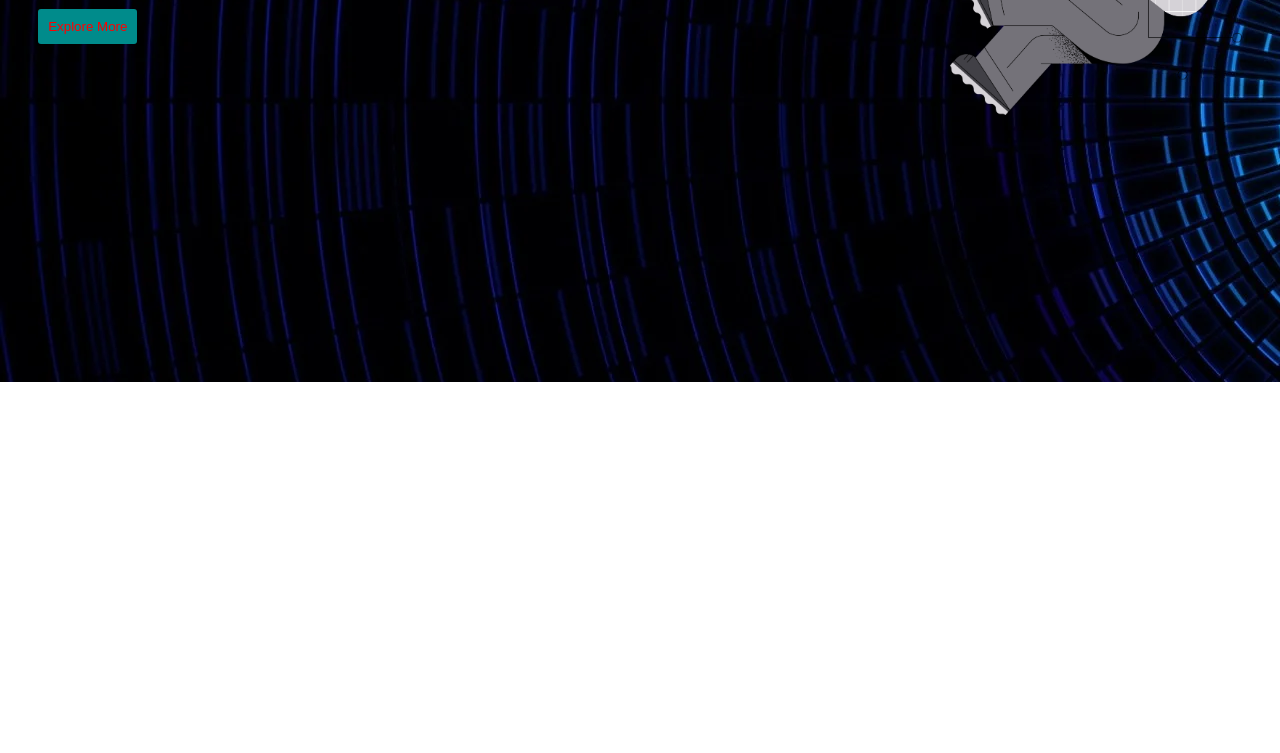
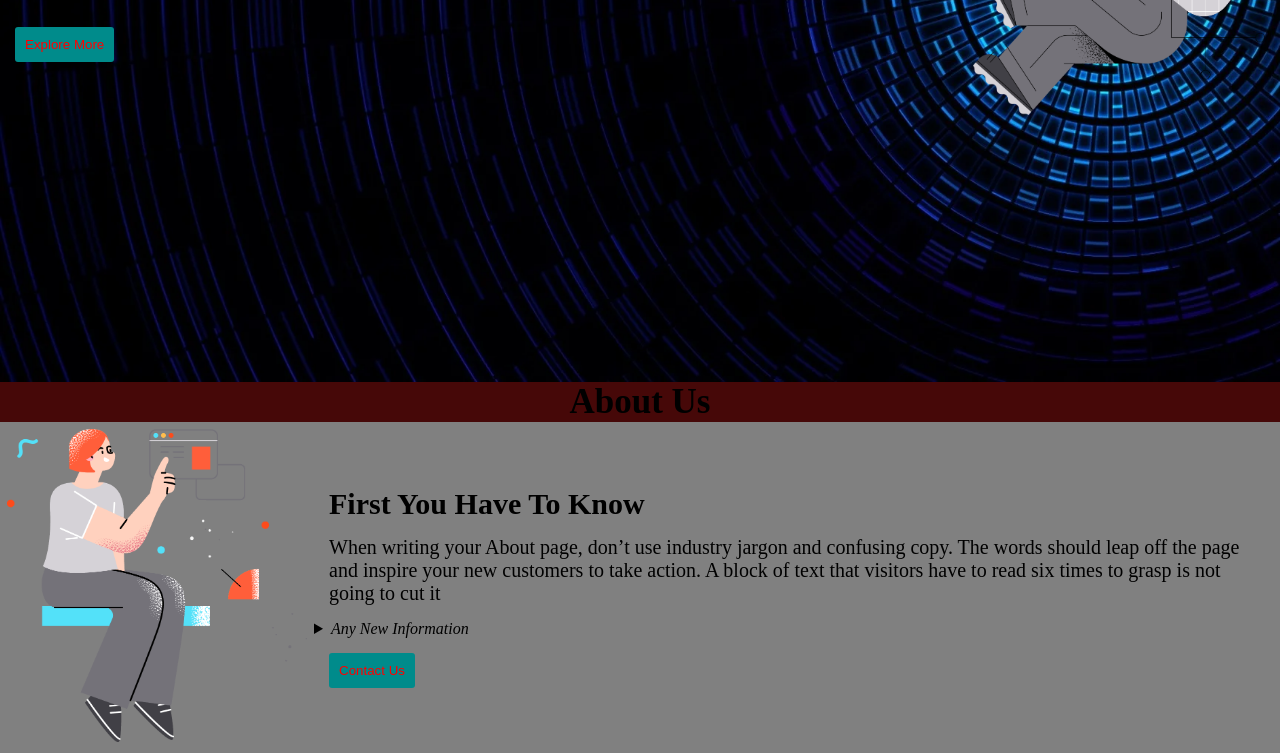
Before and after one commit to jahid45780/our-sevice, a plain HTML site: page index.html in a window 1280 px wide. Shown: the part 486-1239 px from the top of the page. Before the commit the page ends 868 px from the top, so only its background shows below. Drawn offline with Linux system fonts and the light colour scheme.

Commit message:
added the my thied blog

```diff
--- a/index.html
+++ b/index.html
@@ -37,6 +37,25 @@
         </div>
     </div>
    </section>
+   <section>
+    <h1 class="about">About Us</h1>
+    <div class="about-container">
+        <div class="auout-info">
+           <h1 class="title-2" >First You Have To Know </h1>
+           <p class="para" >When writing your About page, don’t use industry jargon and confusing copy. The words should leap off the page and inspire your new customers to take action. A block of text that visitors have to read six times to grasp is not going to cut it</p>
+           <details>
+            <summary> <i> Any New Information </i> </summary>
+           I find a trap even here. It is hard even to call oneself a man of truth as even that would amount to. being one fond of self-praise or self-flattery. To assert again, a real man of truth is not bothered even by such considerations.
+
+           </details>
+
+           <button class="btn" >Contact Us</button>
+        </div>
+        <div class="about-photo">
+            <img class="banner-img" src="section.png" alt="">
+        </div>
+    </div>
+   </section>
   </main>
   <footer>
 
--- a/style.css
+++ b/style.css
@@ -31,6 +31,10 @@
     width: 300px;
     margin: 7px;
 }
+.banner-img:hover{
+    cursor: zoom-in;
+
+}
 .banner-container{
 
     display: flex;
@@ -41,6 +45,7 @@
     background-image: url("background.webp");
     background-repeat: no-repeat;
     justify-items: center;
+    background-size: cover;
 
 }
 .title{
@@ -50,7 +55,7 @@
 
 }
 .para{
-    font-size: 10px;
+    font-size: 20px;
     margin: 15px;
 }
 .btn{
@@ -62,3 +67,26 @@
     margin: 15px;
     cursor: pointer;
 }
+.btn:hover{
+   color: cadetblue;
+   background-color: brown;
+}
+
+.about-container{
+    background-color: gray;
+    display: flex;
+    justify-content: space-around;
+    align-items: center;
+    flex-direction: row-reverse;
+
+}
+
+.about{
+    text-align: center;
+    font-size: 35px;
+    background-color: rgb(70, 8, 8);
+}
+.title-2{
+    font-size: 30px;
+    margin: 15px;
+}
```
Also changed, not shown: section.png (added).
